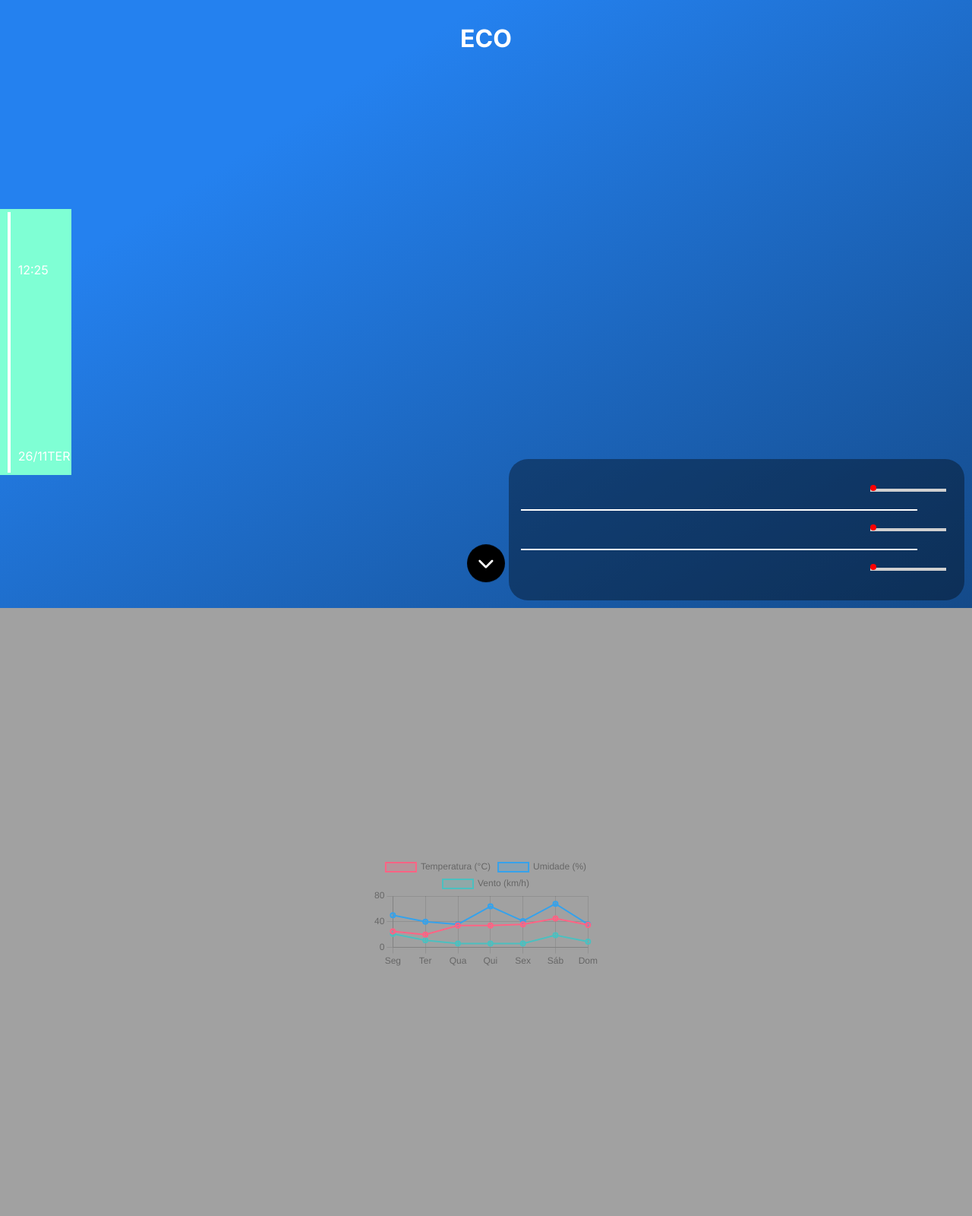
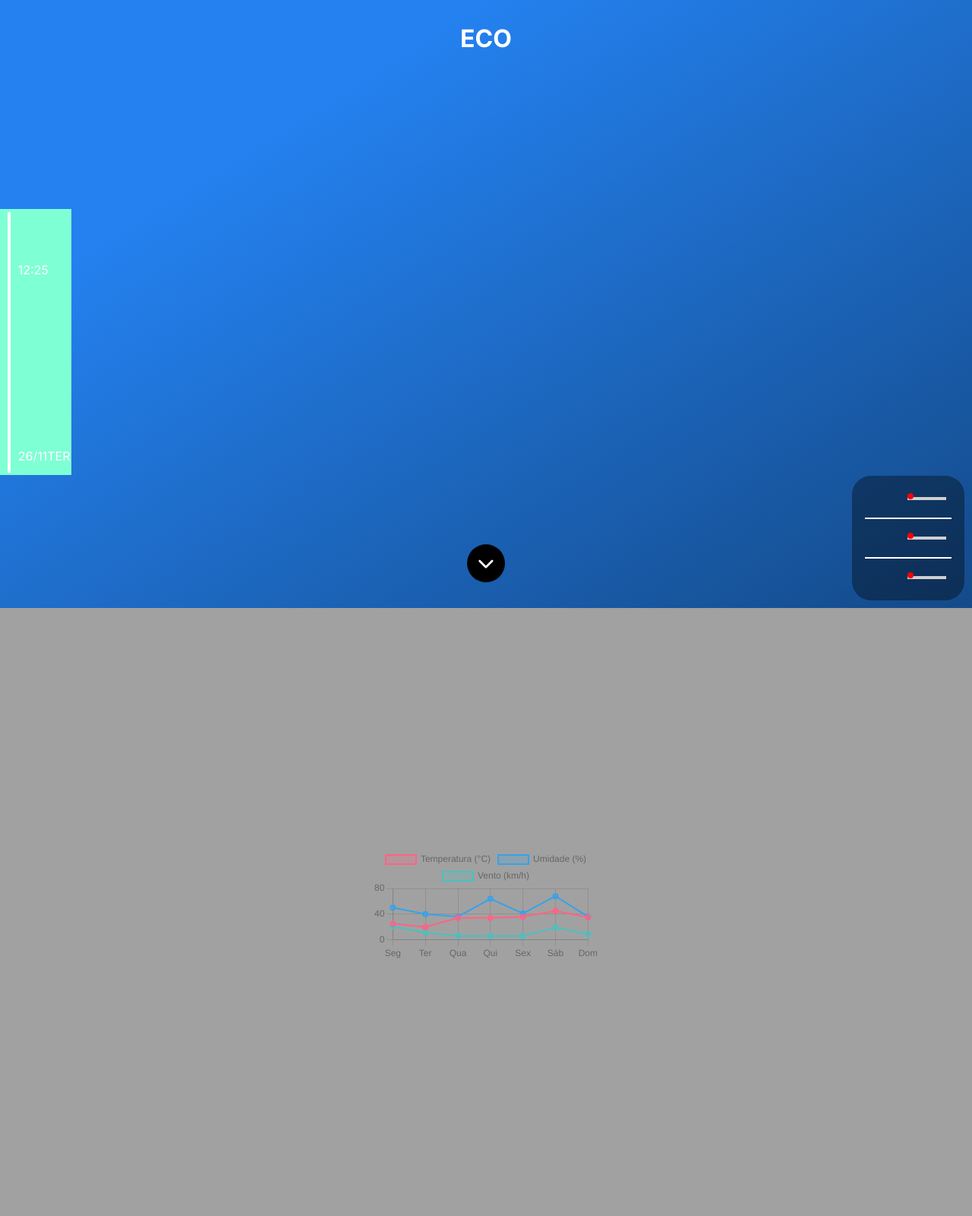
Before and after one commit to matgduarte/tcc, a PHP site: page /index.html in a window 1280 px wide. Shown: the whole page at 76% size. Run offline with PHP 8.4, Linux system fonts and the light colour scheme.

Commit message:
Update style.css

```diff
--- a/css/style.css
+++ b/css/style.css
@@ -88,16 +88,14 @@
     bottom: 10px;
     right: 10px;
     background-color: lightgreen; /* Cor de fundo para visualização */
-    width: 600px;
     height: auto; /* Altura automática para se ajustar ao conteúdo */
     background-color: rgba(0, 0, 0, 0.37);
-    padding: 16px;
+    padding: 5px 16px;
     border-radius: 25px;
     display: flex;
     flex-direction: column;
+    align-items: center;
 }
-
-
 
 /* Estilo adicional para visualização */
 
@@ -149,7 +147,7 @@
 
 .barra_horizontal{
     border: 1px solid var(--white);
-    width: calc(100% - 46px);
+    width: 99%;
 }
 
 .dia{
@@ -163,8 +161,12 @@
     width: 100%;
 }
 
+.data-dia{
+    width: 30%;
+}
+
 .icon_thermal{
-    width: 20px;
+    width: 8%;
     height: 20px;
     color: var(--white);
 }
@@ -173,6 +175,7 @@
     display: flex;
     align-items: center;
     gap: 8px;
+    width: 58%;
   }
 
   .temp-barra {
@@ -279,6 +282,62 @@
 }
 
 
+#bloco {
+    position: absolute;
+    top: 100vh; /* Corrigido para iniciar dentro da visualização */
+    background-color: rgba(0, 0, 0, 0.37);
+    width: 100%;
+    height: 100vh; /* Altura automática para se ajustar ao conteúdo */
+    padding: 2%;  /*  Aumentado para melhor espaçamento interno */
+    display: flex;
+    flex-flow: row wrap; /* Organiza o conteúdo em coluna */
+    align-items: center; /* Centraliza os itens */
+    justify-content: baseline; /* Centraliza os itens verticalmente */
+    box-sizing: border-box; /* Para considerar padding no tamanho total */
+}
+.bloquinhos{
+    display: flex;
+    flex-direction: column;
+    justify-content: space-between;
+    align-items: flex-start;
+    width: 20%;
+    height: 40vh;
+    padding: 1.5%;
+    background-color: rgb(66, 131, 22);
+    border-radius: 25px;
+    margin-left: 2.5%;
+    margin-right: 2.5%;
+    box-sizing: border-box;
+}
+.areatexto{
+    background-color: #2481EF;
+    width: 70%;
+}
+.areatexto h1{
+    font-size: 25px;
+}
+.areatexto h2{
+    font-size: 15px;
+}
+
+.areainterativa{
+    background-color: aqua;
+    width: 100%;
+    height: 10vh;
+    display: flex;
+    justify-content: flex-end;
+}
+#grafico {
+    background-color: rgba(0, 0, 0, 0.37);
+    width: 45%; /* Largura do bloco */
+}
+
+canvas {
+    width: 100%; /* Para ocupar toda a largura do bloco */
+    height: 70%; /* Para ocupar 70% da altura do bloco */
+    margin-bottom: 20px; /* Espaço entre o gráfico e as informações */
+}
+
 
 /*API*/
 
@@ -323,6 +382,8 @@ ion-icon {
     font-size: 2rem;
     color: #fff; /* Cor branca para o ícone */
   }
+
+
 
   /*Parte debaixo*/
 #bloco {
```
